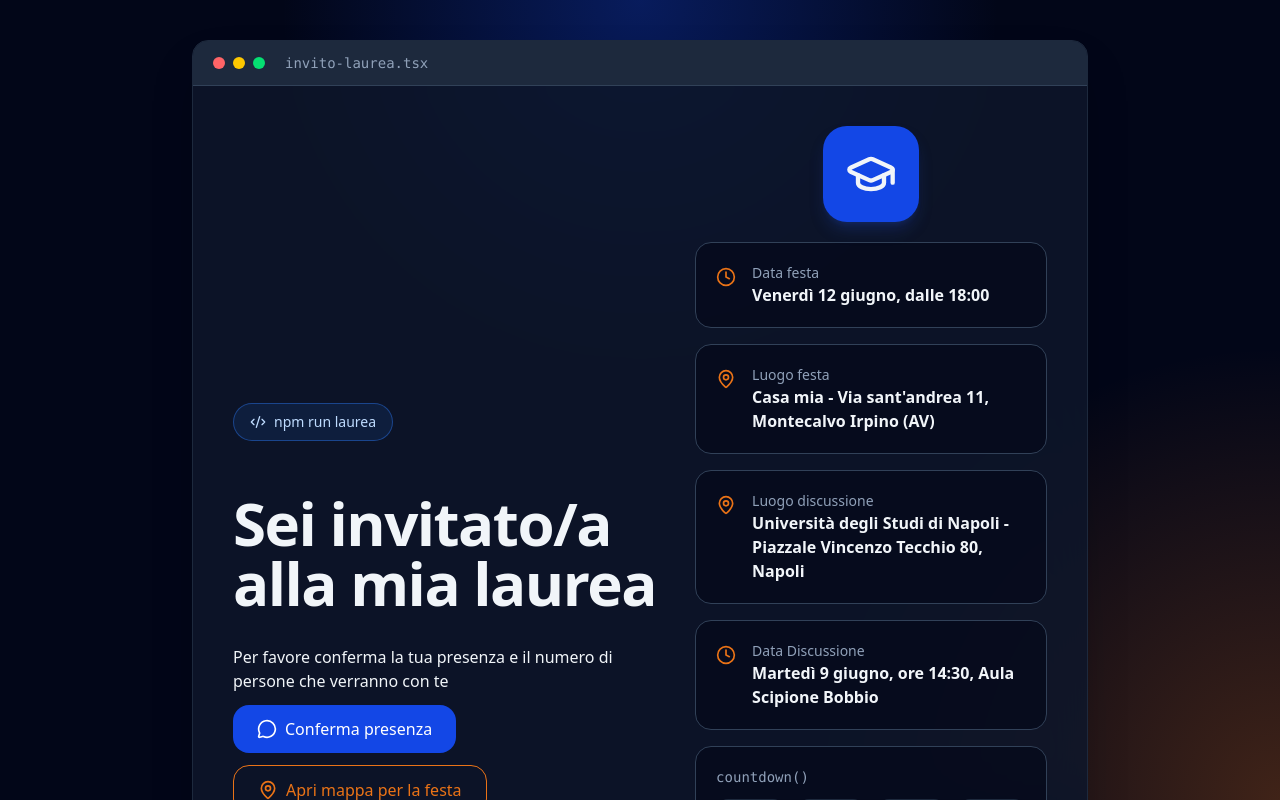
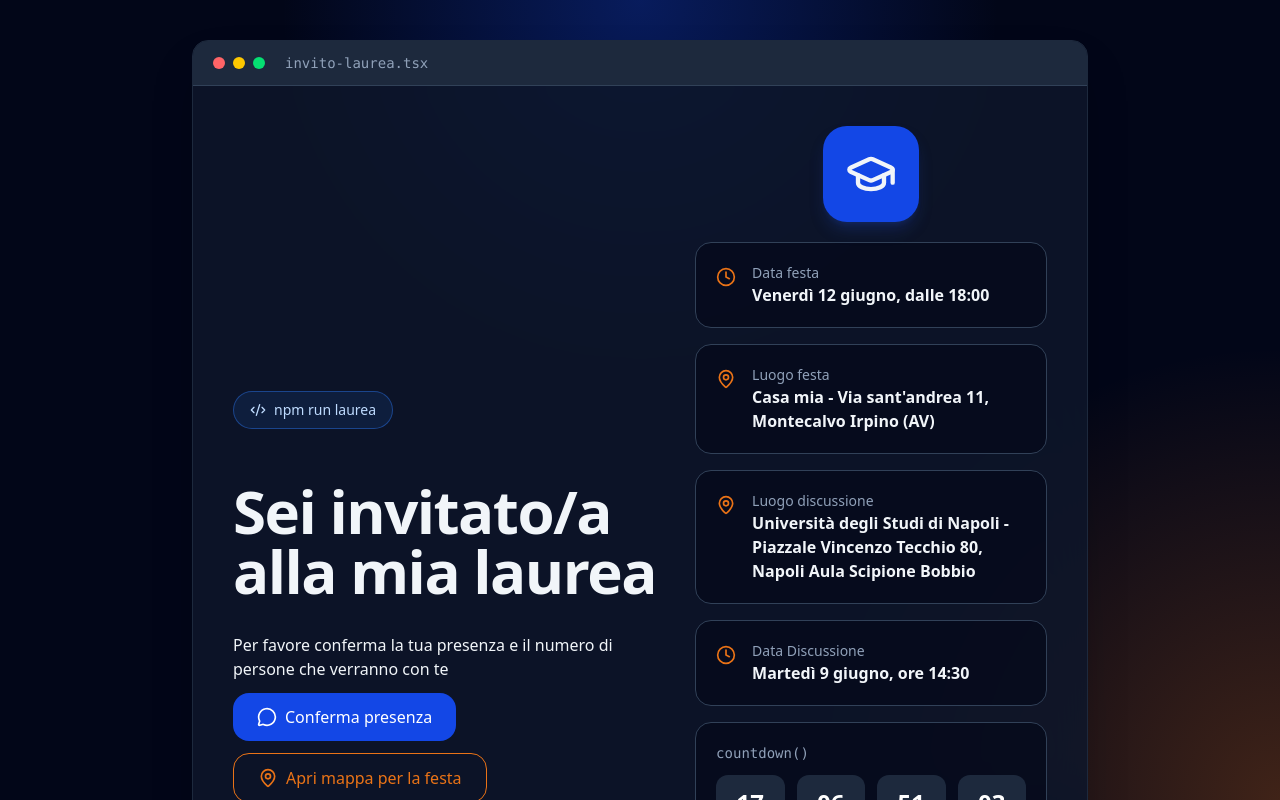
Before and after one commit to CapozziC/invito-laurea-carla, a React (Vite) app: page / in a window 1280 px wide. Shown: the top 800 px of the page. Built offline with nearby package versions, Linux system fonts and the light colour scheme.

Commit message:
Refactor InvitoLaurea component: separate discussion location into distinct fields and update related references

```diff
--- a/src/App.tsx
+++ b/src/App.tsx
@@ -14,11 +14,13 @@ export default function InvitoLaurea() {
     nome: "Carla",
     titolo: "Dottoressa in Informatica",
     dataFesta: "Venerdì 12 giugno, dalle 18:00 ",
-    dataDiscussione: "Martedì 9 giugno, ore 14:30, Aula Scipione Bobbio",
+    dataDiscussione: "Martedì 9 giugno, ore 14:30",
     dataFestaIso: "2026-06-12T18:00:00",
     luogoFesta: "Casa mia - Via sant'andrea 11, Montecalvo Irpino (AV)",
+    luogoDiscussioneMappa:
+      "Università degli Studi di Napoli - Piazzale Vincenzo Tecchio 80, Napoli",
     luogoDiscussione:
-      "Università degli Studi di Napoli - Piazzale Vincenzo Tecchio 80, Napoli",
+      "Università degli Studi di Napoli - Piazzale Vincenzo Tecchio 80, Napoli Aula Scipione Bobbio",
     luogoFestaMappa: "Contrada Bosco 25, Montecalvo Irpino (AV)",
     telefonoWhatsapp: "3343614657",
   };
@@ -106,7 +108,7 @@ export default function InvitoLaurea() {
                   </a>
                   <a
                     href={`https://www.google.com/maps/search/?api=1&query=${encodeURIComponent(
-                      laurea.luogoDiscussione,
+                      laurea.luogoDiscussioneMappa,
                     )}`}
                     target="_blank"
                     rel="noreferrer"
```
